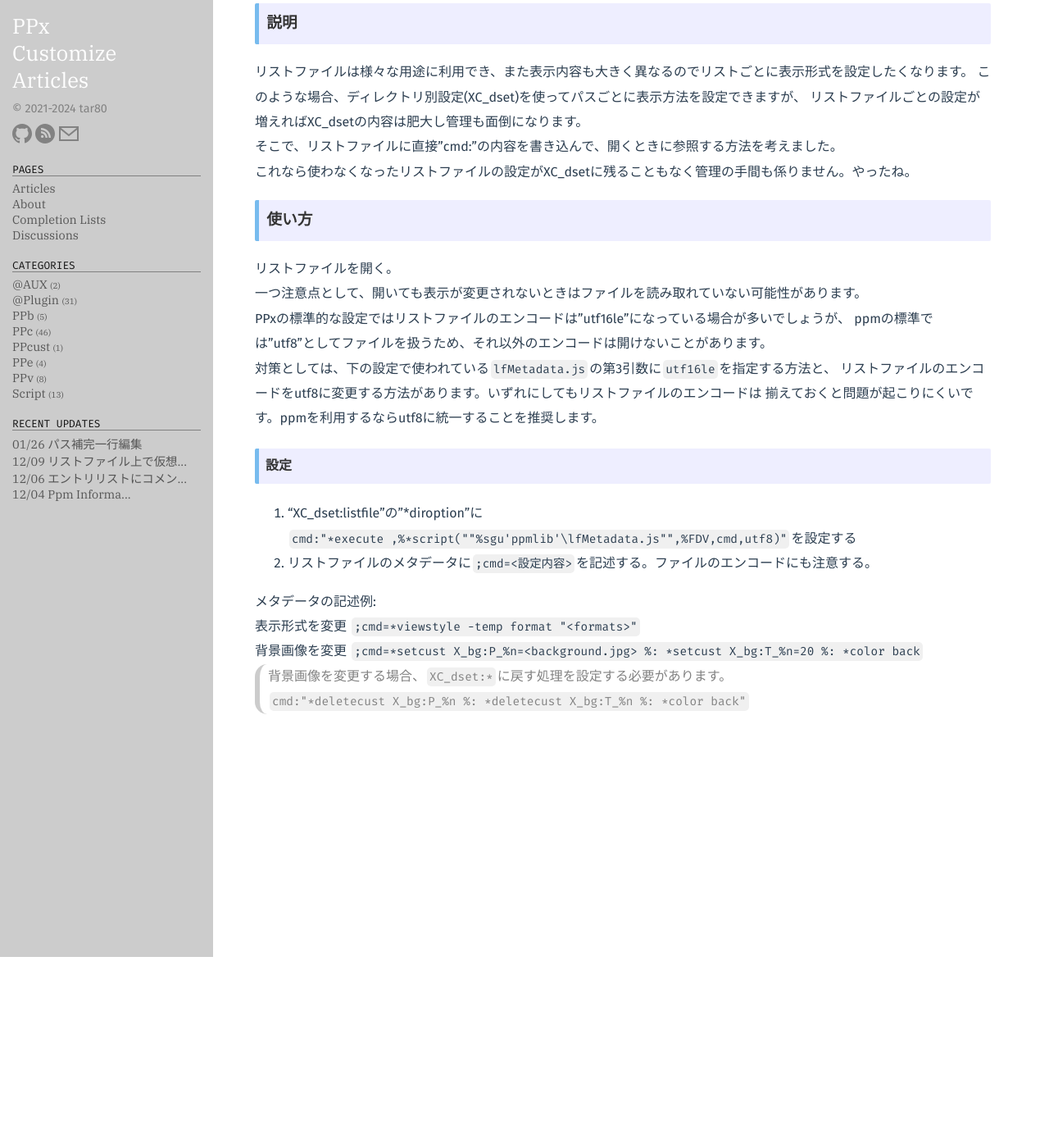
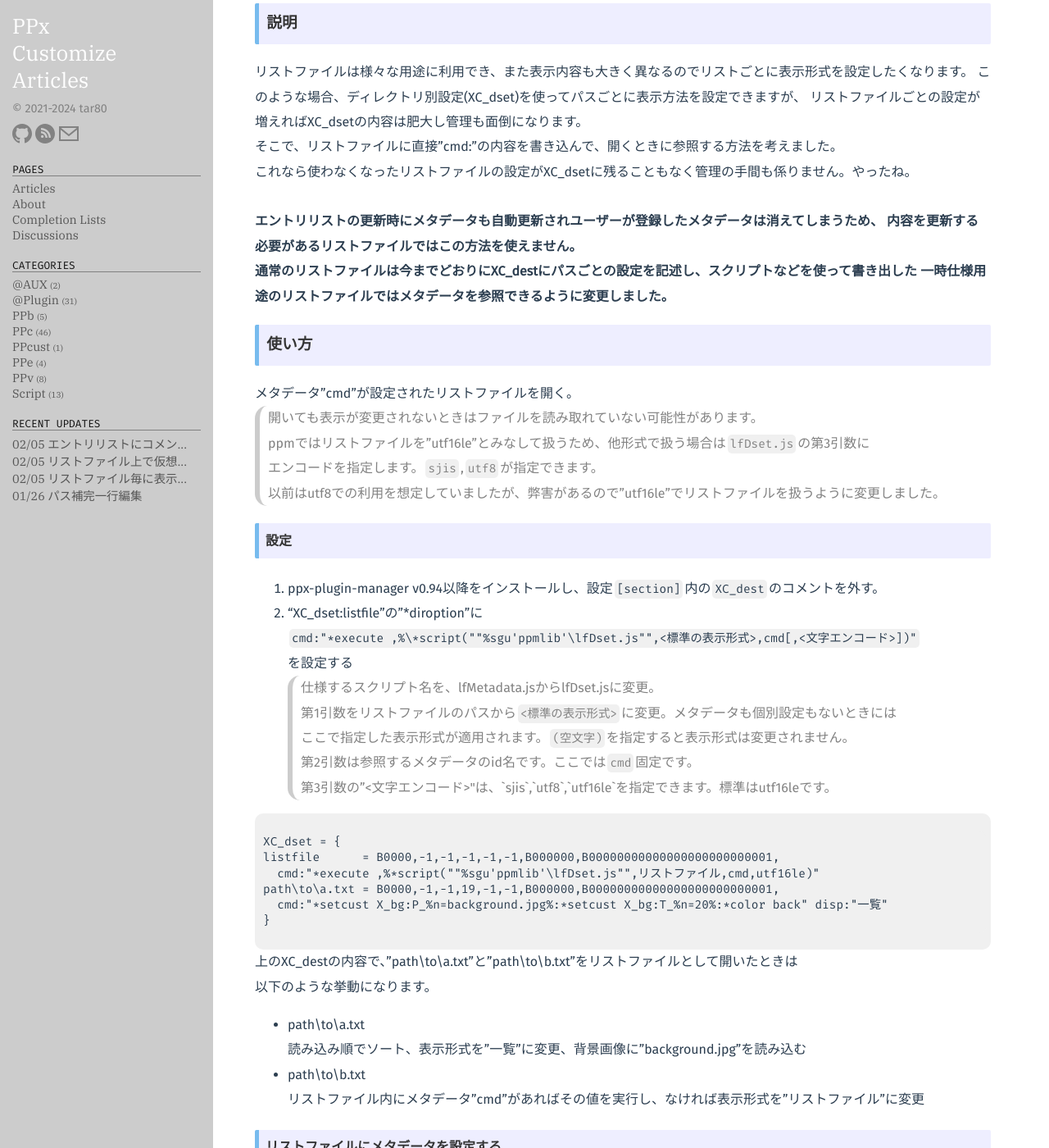
Before and after one commit to tar80/pages-pca, a Jekyll site: the page built from _posts/23-12-03-lf_autocmd.md, in a window 1280 px wide and 1400 px high, scrolled down 233 px. Shown: the whole window at 82% size. Built offline with Jekyll 4.4.1, drawn with Linux system fonts in a browser that asks for light colours; some web fonts are replaced; some of the changed text lies outside the part shown.

Commit message:
Update 仮想エントリ関連の記事を修正

````diff
--- a/_posts/23-12-03-lf_autocmd.md
+++ b/_posts/23-12-03-lf_autocmd.md
@@ -1,9 +1,9 @@
 ---
 layout: post
 title: リストファイル毎に表示形式を自動変更
-version: PPx194, ppm0.93.7以降
-date: 2023-12-03
-comment: タイトルを変更。
+version: PPx194, ppm0.94以降
+date: 2024-2-05
+comment: 仕様を変更した。
 repository: tar80/ppx-plugin-manager
 categories: PPc @plugin
 ---
@@ -16,25 +16,60 @@
 そこで、リストファイルに直接"cmd:"の内容を書き込んで、開くときに参照する方法を考えました。
 これなら使わなくなったリストファイルの設定がXC_dsetに残ることもなく管理の手間も係りません。やったね。
 
+<BR>
+**エントリリストの更新時にメタデータも自動更新されユーザーが登録したメタデータは消えてしまうため、
+内容を更新する必要があるリストファイルではこの方法を使えません。
+通常のリストファイルは今までどおりにXC_destにパスごとの設定を記述し、スクリプトなどを使って書き出した
+一時仕様用途のリストファイルではメタデータを参照できるように変更しました。**
+
 ### 使い方
 
-リストファイルを開く。
-一つ注意点として、開いても表示が変更されないときはファイルを読み取れていない可能性があります。
-PPxの標準的な設定ではリストファイルのエンコードは"utf16le"になっている場合が多いでしょうが、
-ppmの標準では"utf8"としてファイルを扱うため、それ以外のエンコードは開けないことがあります。
-対策としては、下の設定で使われている`lfMetadata.js`の第3引数に`utf16le`を指定する方法と、
-リストファイルのエンコードをutf8に変更する方法があります。いずれにしてもリストファイルのエンコードは
-揃えておくと問題が起こりにくいです。ppmを利用するならutf8に統一することを推奨します。
+メタデータ"cmd"が設定されたリストファイルを開く。
+
+> 開いても表示が変更されないときはファイルを読み取れていない可能性があります。
+> ppmではリストファイルを"utf16le"とみなして扱うため、他形式で扱う場合は`lfDset.js`の第3引数に
+> エンコードを指定します。`sjis`,`utf8`が指定できます。
+> 以前はutf8での利用を想定していましたが、弊害があるので"utf16le"でリストファイルを扱うように変更しました。
 
 #### 設定
 
+1. ppx-plugin-manager v0.94以降をインストールし、設定`[section]`内の`XC_dest`のコメントを外す。
 1. "XC_dset:listfile"の"*diroption"に
-   `cmd:"*execute ,%*script(""%sgu'ppmlib'\lfMetadata.js"",%FDV,cmd,utf8)"`を設定する
-1. リストファイルのメタデータに`;cmd=<設定内容>`を記述する。ファイルのエンコードにも注意する。
+   `cmd:"*execute ,%\*script(""%sgu'ppmlib'\lfDset.js"",<標準の表示形式>,cmd[,<文字エンコード>])"`
+   を設定する
+   > 仕様するスクリプト名を、lfMetadata.jsからlfDset.jsに変更。
+   > 第1引数をリストファイルのパスから`<標準の表示形式>`に変更。メタデータも個別設定もないときには
+   > ここで指定した表示形式が適用されます。`(空文字)`を指定すると表示形式は変更されません。
+   > 第2引数は参照するメタデータのid名です。ここでは`cmd`固定です。
+   > 第3引数の"<文字エンコード>"は、`sjis`,`utf8`,`utf16le`を指定できます。標準はutf16leです。
 
-メタデータの記述例:
-表示形式を変更 `;cmd=*viewstyle -temp format "<formats>"`
-背景画像を変更 `;cmd=*setcust X_bg:P_%n=<background.jpg> %: *setcust X_bg:T_%n=20 %: *color back`
+
+```text
+XC_dset = {
+listfile      = B0000,-1,-1,-1,-1,-1,B000000,B00000000000000000000000001,
+  cmd:"*execute ,%*script(""%sgu'ppmlib'\lfDset.js"",リストファイル,cmd,utf16le)"
+path\to\a.txt = B0000,-1,-1,19,-1,-1,B000000,B00000000000000000000000001,
+  cmd:"*setcust X_bg:P_%n=background.jpg%:*setcust X_bg:T_%n=20%:*color back" disp:"一覧"
+}
+```
+
+上のXC_destの内容で、"path\to\a.txt"と"path\to\b.txt"をリストファイルとして開いたときは
+以下のような挙動になります。
+
+- path\to\a.txt
+  読み込み順でソート、表示形式を"一覧"に変更、背景画像に"background.jpg"を読み込む
+- path\to\b.txt
+  リストファイル内にメタデータ"cmd"があればその値を実行し、なければ表示形式を"リストファイル"に変更
+
+#### リストファイルにメタデータを設定する
+
+基本的にはプラグイン側でメタデータを設定するため、ユーザーがリストファイルに直接メタデータを書き込む必要はありませんが、
+更新を必要としないリストファイルであれば自分でメタデータを追記して自動変更を適用することもできます。
+<BR>
+**メタデータ`;cmd=<設定内容>`の記述例**
+
+- 表示形式を変更 `;cmd=*viewstyle -temp format "<formats>"`
+- 背景画像を変更 `;cmd=*setcust X_bg:P_%n=<background.jpg> %: *setcust X_bg:T_%n=20 %: *color back`
 
 > 背景画像を変更する場合、`XC_dset:*`に戻す処理を設定する必要があります。
 > `cmd:"*deletecust X_bg:P_%n %: *deletecust X_bg:T_%n %: *color back"`
--- a/_posts/23-12-06-lf_actions.md
+++ b/_posts/23-12-06-lf_actions.md
@@ -2,7 +2,7 @@
 layout: post
 title: リストファイル上で仮想エントリを活用する
 version: PPx194, ppm0.93.11以降
-date: 2023-12-09
+date: 2024-02-05
 comment: 改稿。
 repository: tar80/ppx-plugin-manager
 categories: PPc @plugin
@@ -16,24 +16,20 @@
 <BR>
 仮想エントリというのは、ファイル名に文字列を設定したリストファイルのエントリで、
 エントリリストのフィルタリング対象として扱えます。が、ただ文字列をフィルタリングできても
-使い道がないため、実体のパス(長いファイル名)をリストファイル内部データの~~短いファイル名~~コメントに設定し、
+使い道がないため、実体のパス(長いファイル名)をリストファイル内部データのコメントに設定し、
 文字列とファイル名を関連付けています。
-~~通常のエントリとは異なるので問題点がいくつかありますが、その一つとして短いファイル名は
-PPc のエントリリスト上では12文字に制限され、マクロ文字`%FCS`ではフルパスを参照できないというものがあります。
-これを解決するため、内部データから直接エントリのパラメータを取得しコマンドに渡すスクリプト、~~
 lfActions.js と連携して運用します。
 <BR>
 lfActions.js は ppm-listfile に内包されている lf_execute.js の次版として作っていて、
 リストファイル上のパスを渡したときに、リストファイルに応じたコマンドを実行できます。
 lf_execute.js は実行するコマンドを分割したスクリプトに記述する方式でとてもわかり難いものでしたが、
 lfActions.js では`S_ppm#actions`に登録でき、多少わかり易くなったと思います。
-現在はプラグイン側が対応できていませんが追々対応していきます。
 
 ### 設定
 
 lfActions.js の利用には二段階の設定が必要になります。
 
-1. lfAction.js 呼び出し用の設定
+1. **lfAction.js 呼び出し用の設定**
    以下は PPv にパスを渡す設定例です。
    一行目で、リストファイルのときだけスクリプトを呼んでいます。
    リストファイル用のコマンドが登録されていればそれを実行し、呼び出し側のコマンドを終了します。
@@ -46,13 +42,16 @@
    }
    ```
 
-1. リストファイルに応じた仮想エントリを処理するコマンドの登録
-    コマンドは、S_ppm#actions に登録しますが、 subid には命名規則があります。
+   なお、ppm-commnt、ppm-grepではリストファイル上でのみ有効になるキー設定を登録できるので、
+   そちらに登録すれば`KC_main`にlfActions,jsを登録する必要はありません。
+   <BR><BR>
+
+1. **リストファイルに応じた仮想エントリを処理するコマンドの登録**
+    コマンドは、S_ppm#actions に登録しますが subid には命名規則があります。
     ppm プラグインが生成したリストファイルのメタ情報には`;ppm=xxx`の行があり、
    この値を`プラグインエイリアス`と呼びます。また、lfActions.jsの第一引数に指定する
    コマンド名を`コマンドエイリアス`を呼びます。この2つのエイリアスをアンダースコア
    でつないだものを subid とします。
-   `実行されるコマンド`内では変数が使えます。(後述)
 
    ```clean
    S_ppm#actions = {
@@ -60,28 +59,40 @@
    }
    ```
 
-[エントリリストにコメントを展開]({{ site.baseurl }}{% post_url 23-12-06-lf_comment %})のコメントエントリを開く設定はこのようになっています。
+   <BR>
+   例外としてプラグインエイリアスに`all`を指定すると他に選べるものがなかったときに参照されます。
+
+   ```clean
+   S_ppm#actions = {
+   all_editor = editor ${path}
+   all_ppv    = *ppv -r ${path}
+   }
+   ```
+   `<実行されるコマンド>`内では変数が使えます。(後述)
+
+[エントリリストにコメントを展開]({{ site.baseurl }}{% post_url 23-12-06-lf_comment %})
+のコメントエントリを開く設定はこのようになっています。
 <BR>
 
-| 説明                       | エイリアス  |
-| :------------------------- | :---------- |
-| リストファイル内のメタ情報 | comment     |
-| スクリプトに渡す第一引数   | ppv         |
-| S_ppm#actionsのコマンド名  | comment_ppv |
+| 説明                      | エイリアス  |
+| :------------------------ | :---------- |
+| プラグインエイリアス      | comment     |
+| コマンドエイリアス        | ppv         |
+| S_ppm#actionsのsubid名    | comment_ppv |
 
 #### スクリプトの説明
 
 `lfActions.js,1,2,3`
 
-- 第1引数 `<コマンド名>`
-  実行したいコマンドのエイリアスを指定します。
+- 第1引数 `<コマンドエイリアス>`
+  実行したいコマンド名を指定します。
 - 第2引数 `"enclose"`(default) | `"double"` | `"escape"`
-  パスに空白が含まれるとき`"`で括る、`""`で括る、`\\ `でエスケープするのいずれかを選択できます。
+  パスに空白が含まれるとき`"`で括る、`""`で括る、`\ `でエスケープするのいずれかを選択できます。
 - 第3引数
-  `"0"`以外の値のとき、重複したパスを実行対象に含めます。
-- ~~第4引数 `"utf8"`(default) | `"utf16le"`
-   リストファイルのエンコードを指定できます。リストファイルを utf16le で
-  生成しているときはこちらも指定してください。~~不要になりました。
+  `"0"`以外の値のとき、重複したパスを実行対象に含めます。(ppm-grepで使用)
+- 第4引数 `"utf16le"(default)` | `"utf8"`| `"sjis"`
+   リストファイルのエンコードを指定できます。
+   リストファイルを utf16le 以外で生成しているときはこちらも指定してください。
 
 複数のエントリがまとめてコマンドに渡されるとき、パスは空白区切りで渡されます。
 
@@ -94,32 +105,31 @@
 
 <BR>
 
-| 使える変数 | 説明                            |
-| :--------- | :------------------------------ |
-| ${path}    | 対象となるファイルパス          |
-| ${base}    | メタ情報`;Base=<path>\|dirtype` |
-| ${dirtype} | メタ情報`;Base=path\|<dirtype>` |
-| ${search}  | メタ情報`;Search=<word>`        |
-| ${dup}     | 重複したパス `1`か`0`           |
-| ${att}     | 対象エントリの属性値            |
-| ${hl}      | 対象エントリのハイライト        |
-| ${option}  | 対象エントリの短いファイル名    |
+| 使える変数 | 説明                             |
+| :--------- | :------------------------------- |
+| ${path}    | 対象となるファイルパス           |
+| ${base}    | メタ情報`;Base=<path>| dirtype`  |
+| ${dirtype} | メタ情報`;Base=path| <dirtype>`  |
+| ${search}  | メタ情報`;Search=<word>`         |
+| ${dup}     | 重複したパス `1`か`0`            |
+| ${att}     | 対象エントリの属性値             |
+| ${hl}      | 対象エントリのハイライト         |
+| ${option}  | 対象エントリの短いファイル名     |
 
 > ${dup}は一度実行されたパスに`1`を返します
 > ${option}にはオプション値が設定されます
 
-通常使える変数は`${path}`と`${search}`で、コマンド実行時にまとめてパスが渡されます。
+通常使える変数は`${path}`,`${dup}`,`${search}`で、コマンド実行時にまとめてパスが渡されます。
 リストファイル内にメタ情報`;freq=every`の記述があるときは、すべての変数を利用でき
-パスごとにコマンド実行されます。(ppm-grepで使用予定)
+パスごとにコマンド実行されます。(ppm-grepで使用)
 
 ##### 設定例
 
-```clean
+```text
 S_ppm#actions = {
-comment_ppv = *ppv ${path} -k *find ${search}
-comment_editor = editor "${path}"
-grep_ppv = *if ${dup}!=1 %: *ppv ${path} -k *find ${search} %: *jumpline L ${sname}
+comment_ppv = *ppv -r ${path} -k *find ${search}
+grep_ppv = *if ${dup}==0 %: *ppv -r ${path} -k *find ${search} %: *jumpline L ${option}
+grep_editor = *if ${dup}==0 %: editor /line=${option} "${path}"
+all_editor = *if ${dup}==0 %: editor "${path}"
 }
 ```
-
-> grepは今後対応予定。
````
Also changed, not shown: _posts/23-12-06-lf_comment.md (+6 -5 lines).
